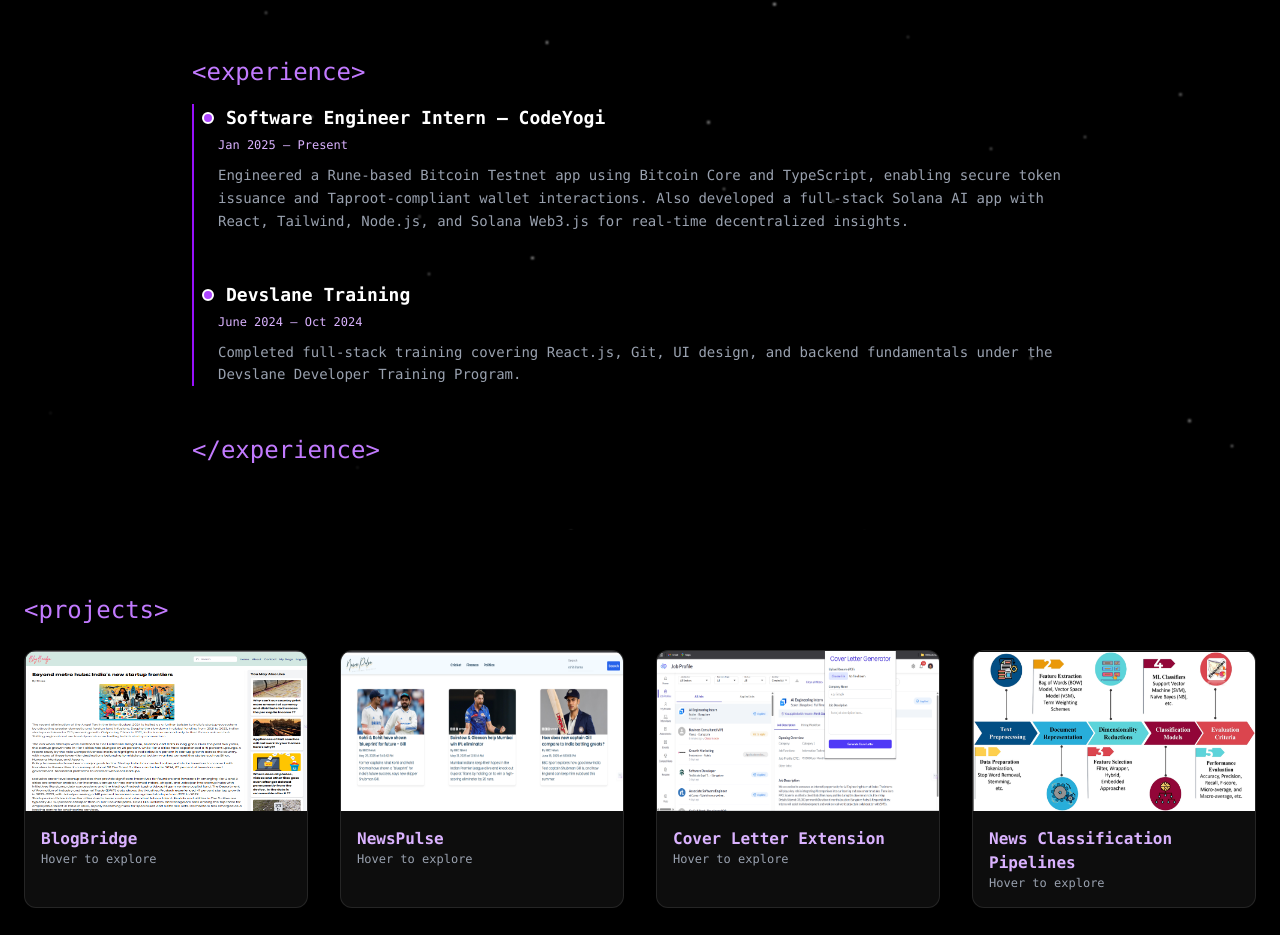
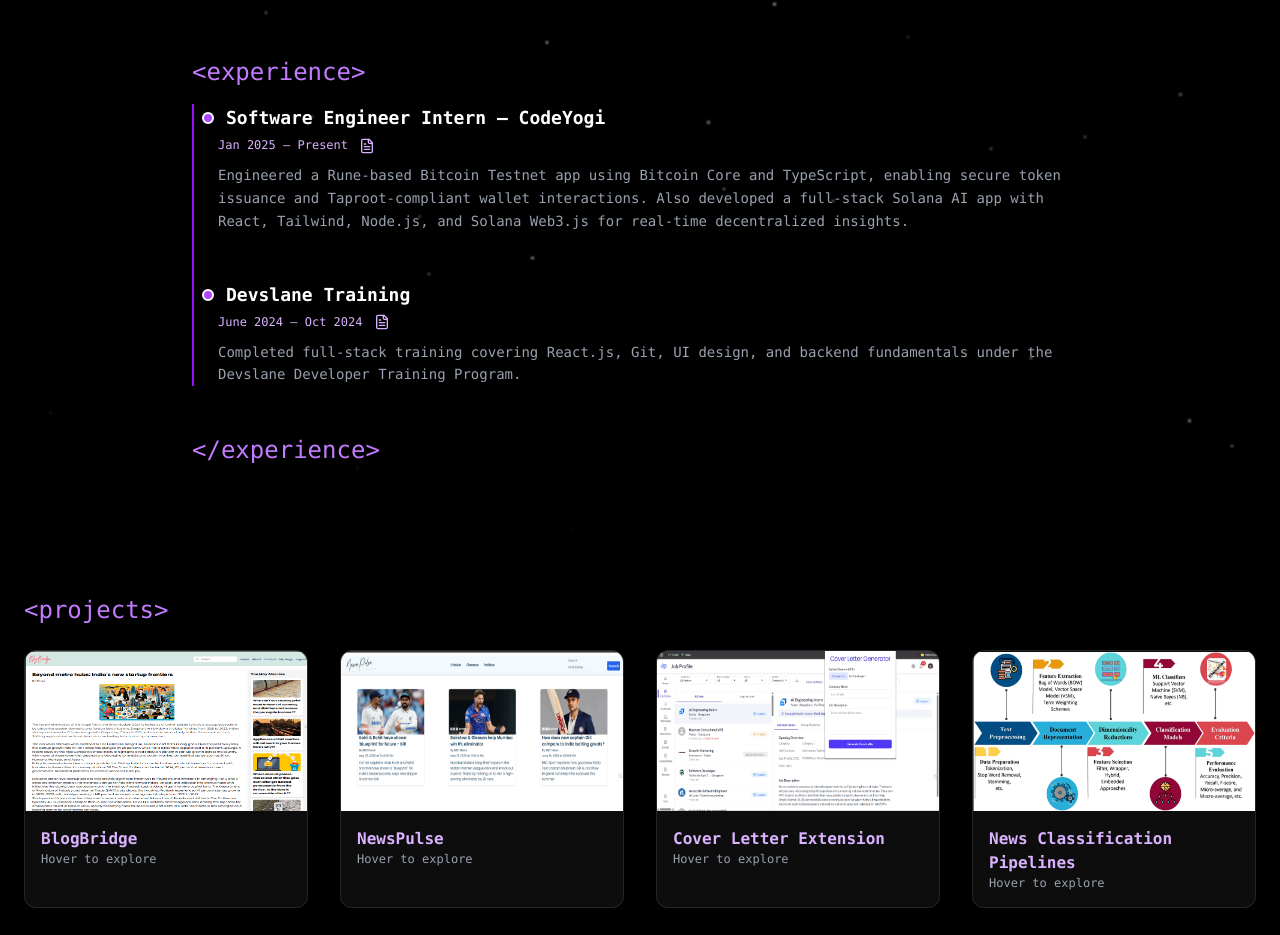
Before and after one commit to parth9784/My-portfolio, a React (Vite) app: page / in a window 1280 px wide. Shown: the part 1998-2933 px from the top of the page. Built offline with nearby package versions, Linux system fonts and the light colour scheme; a web font is replaced by a local one.

Commit message:
improved the experience

```diff
--- a/package.json
+++ b/package.json
@@ -11,6 +11,7 @@
   },
   "dependencies": {
     "@tailwindcss/vite": "^4.1.10",
+    "lucide-react": "^0.525.0",
     "motion": "^12.18.1",
     "react": "^19.1.0",
     "react-dom": "^19.1.0",
--- a/src/Experience.tsx
+++ b/src/Experience.tsx
@@ -1,16 +1,18 @@
 import { motion } from "framer-motion";
-
+import { FileText } from 'lucide-react';
 export default function Experience() {
     const timeline = [
         {
             title: "Devslane Training",
             date: "June 2024 – Oct 2024",
+            link: "https://drive.google.com/file/d/1fhizgu4fO0eQvOa254cnWA9BG1lUU6st/view",
             description:
                 "Completed full-stack training covering React.js, Git, UI design, and backend fundamentals under the Devslane Developer Training Program.",
         },
         {
             title: "Software Engineer Intern – CodeYogi",
             date: "Jan 2025 – Present",
+            link: "https://drive.google.com/file/d/1GDYBR_NHz3i-h7UjISgSGRLem1x2NRQu/view",
             description:
                 "Engineered a Rune-based Bitcoin Testnet app using Bitcoin Core and TypeScript, enabling secure token issuance and Taproot-compliant wallet interactions. Also developed a full-stack Solana AI app with React, Tailwind, Node.js, and Solana Web3.js for real-time decentralized insights.",
         },
@@ -41,7 +43,9 @@ export default function Experience() {
                             <div className="absolute -left-4 top-2 w-3 h-3 bg-purple-500 rounded-full border-2 border-white" />
 
                             <h3 className="text-lg text-white font-semibold ml-2">{item.title}</h3>
-                            <span className="text-xs text-purple-300">{item.date}</span>
+                            <span className="text-xs text-purple-300">{item.date} <span><FileText onClick={() => {
+                                window.open(`${item.link}`, "_blank");
+                            }} size={16} className="inline-block ml-1 cursor-pointer" /></span></span>
                             <p className="mt-2 text-sm text-gray-400 leading-relaxed">{item.description}</p>
                         </motion.div>
                     ))}
```
Also changed, not shown: 1 other file (tests, documents, lock files or other folders).
